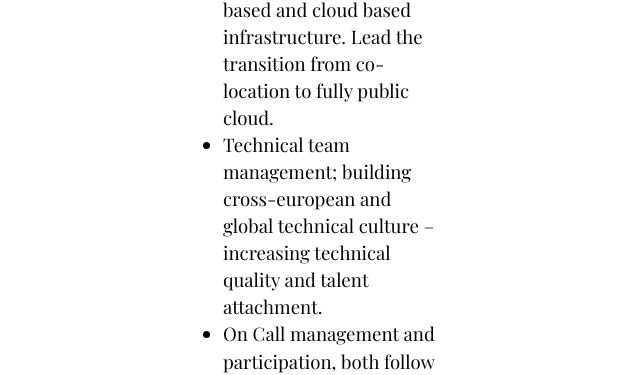
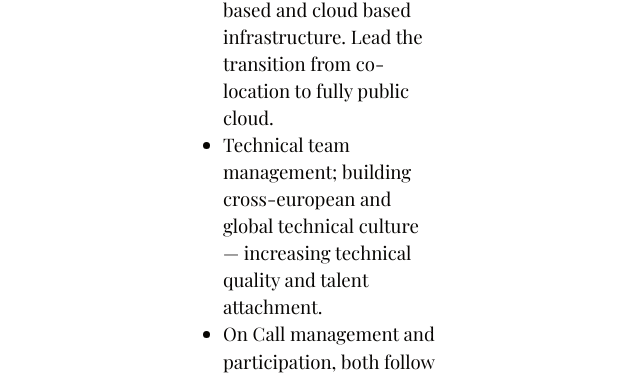
Before and after one commit to jakobdalsgaard/dataat-work, a website: page public/index.html in a window 1280 px wide. Shown: the part 10072-10447 px from the top of the page, 329-969 px from the left. Drawn offline with nearby package versions, Linux system fonts and the light colour scheme; no server answers.

Commit message:
Added support for +90 minutes and fixed typos

```diff
--- a/public/index.html
+++ b/public/index.html
@@ -217,7 +217,7 @@ incident management with communication strategies for customers, employees and C
 	  <ul>
 		  <li>Developing and maintaining data center based and cloud based infrastructure. Lead the transition from co-location
 			  to fully public cloud.</li>
-<li>Technical team management; building cross-european and global technical culture – increasing technical quality and
+<li>Technical team management; building cross-european and global technical culture &mdash; increasing technical quality and
 	talent attachment.</li>
 <li>On Call management and participation, both follow the sun globally and geographically confined across Europe.
 	<li>Cost management and planning; working with finance on a daily basis. Joining business numbers with technical
```
